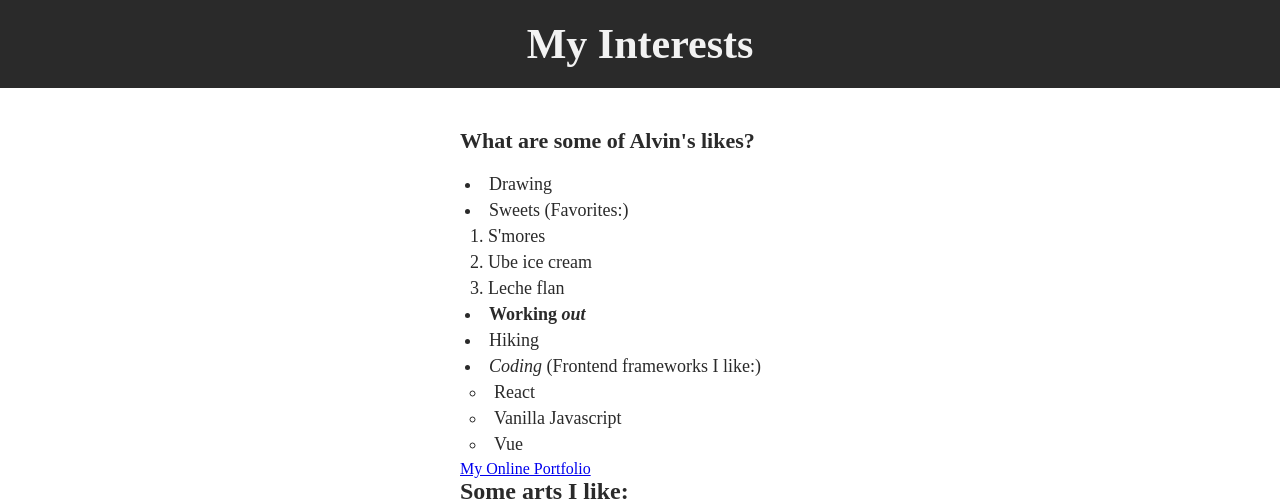
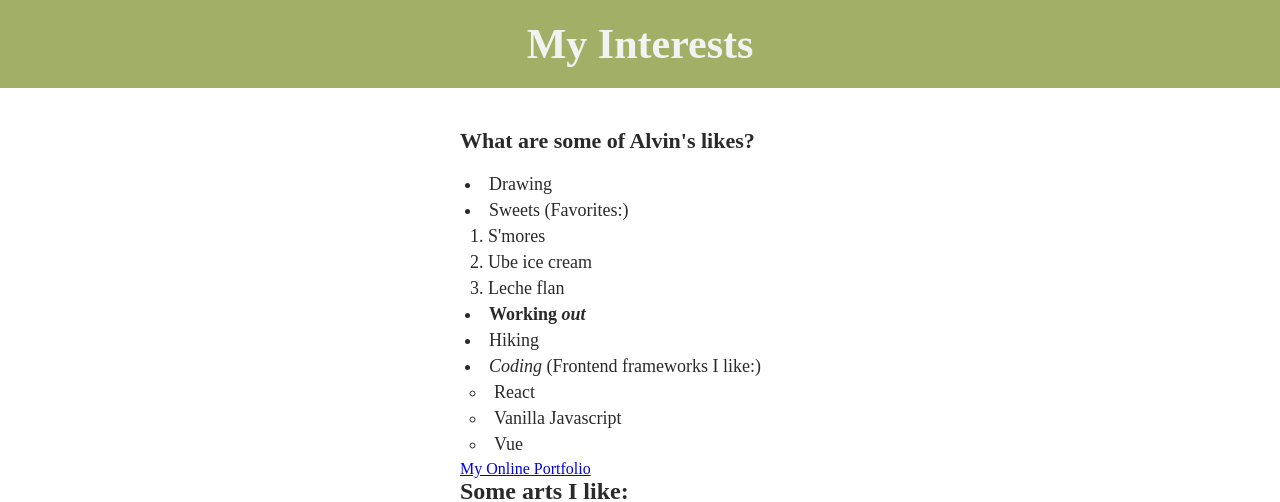
Before and after one commit to aroblesgalit/java-programming-fundamentals-coursera, a plain HTML site: page Course 1/2 - Styling a Web Page with CSS/my-interests.html in a window 1280 px wide. Shown: the top 502 px of the page. Drawn offline with Linux system fonts and the light colour scheme.

Commit message:
Completed activity - Customize Your Web Page's Colors

```diff
--- a/Course 1/2 - Styling a Web Page with CSS/my-interests.html
+++ b/Course 1/2 - Styling a Web Page with CSS/my-interests.html
@@ -14,7 +14,7 @@
         }
 
         #header {
-            background-color: #2a2a2a;
+            background-color: #A2B067;
             padding: 20px;
             color: #f2f2f2;
             text-align: center;
```
